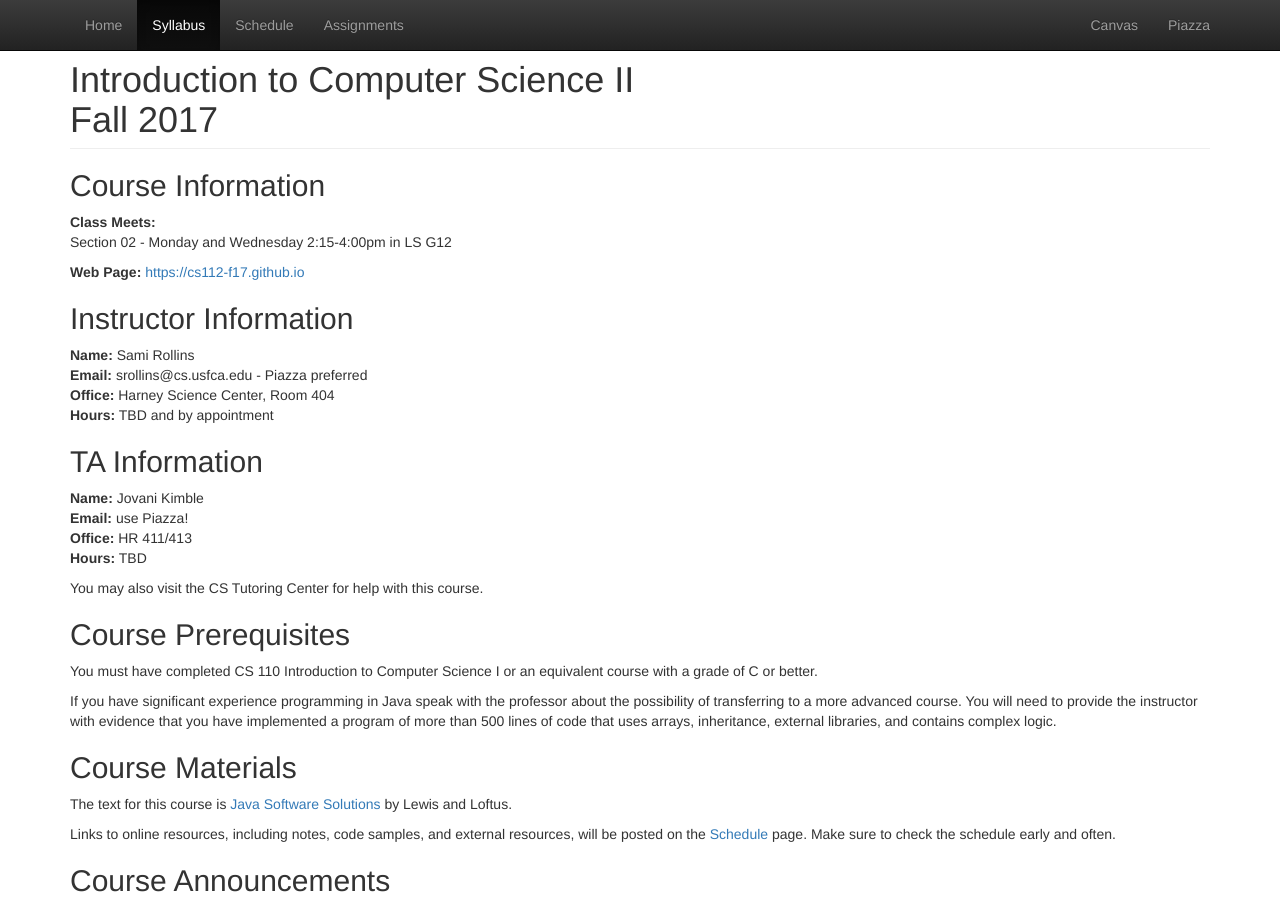
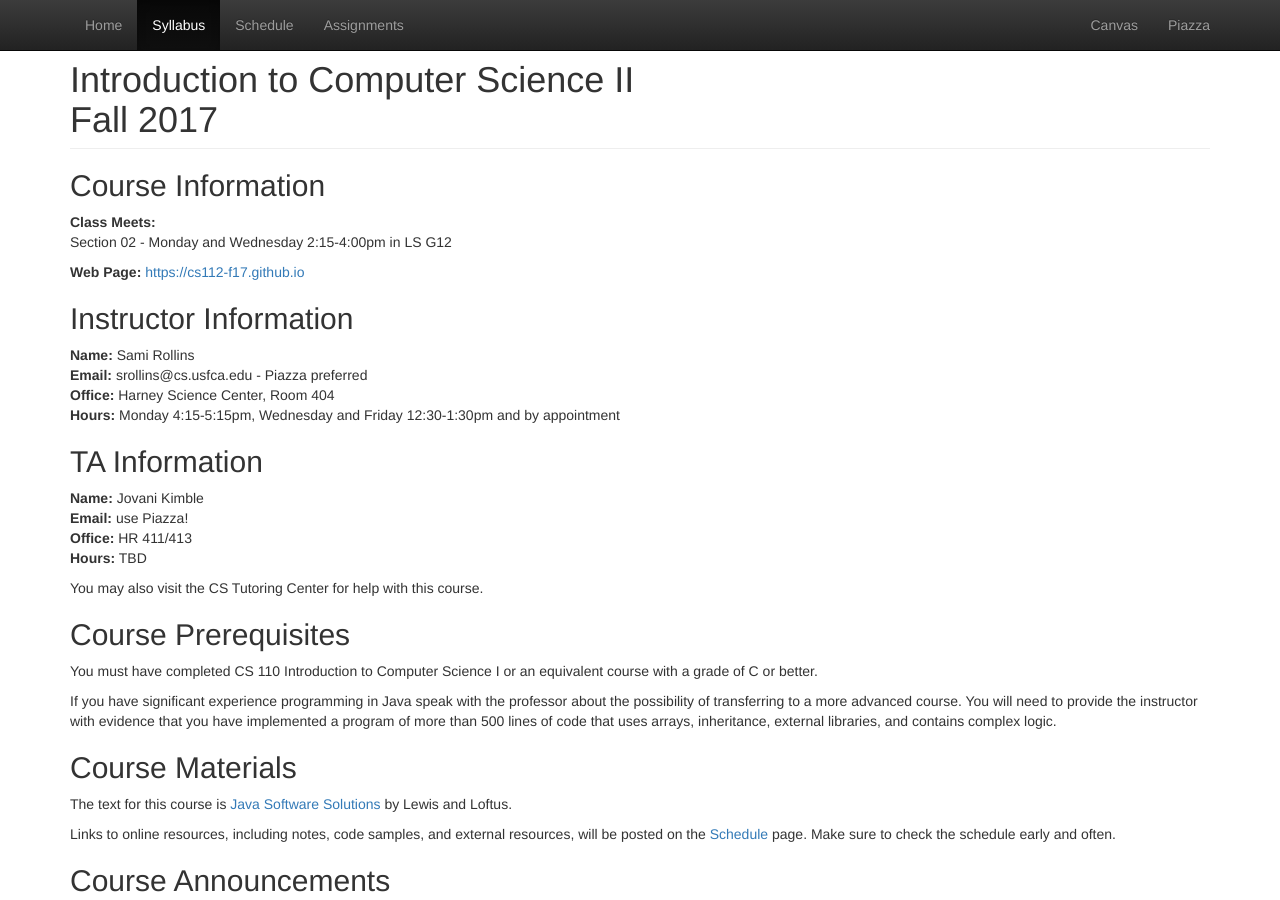
Before and after one commit to CS112-F17/cs112-f17.github.io, a Jekyll site: the page built from syllabus.html, in a window 1280 px wide and 900 px high. Built offline with Jekyll 4.4.1, drawn with Linux system fonts in a browser that asks for light colours.

Commit message:
add office hours

```diff
--- a/syllabus.html
+++ b/syllabus.html
@@ -17,7 +17,7 @@ title: Syllabus
   <p><strong>Name:</strong> Sami Rollins<br/>
     <strong>Email:</strong> srollins@cs.usfca.edu - Piazza preferred<br/>
     <strong>Office:</strong> Harney Science Center, Room 404<br/>
-  <strong>Hours:</strong> TBD and by appointment</p>
+    <strong>Hours:</strong>  Monday 4:15-5:15pm, Wednesday and Friday 12:30-1:30pm and by appointment</p>
 
     <h2>TA Information</h2>
 
```
Lines whose indentation alone changed are shown as unchanged.
